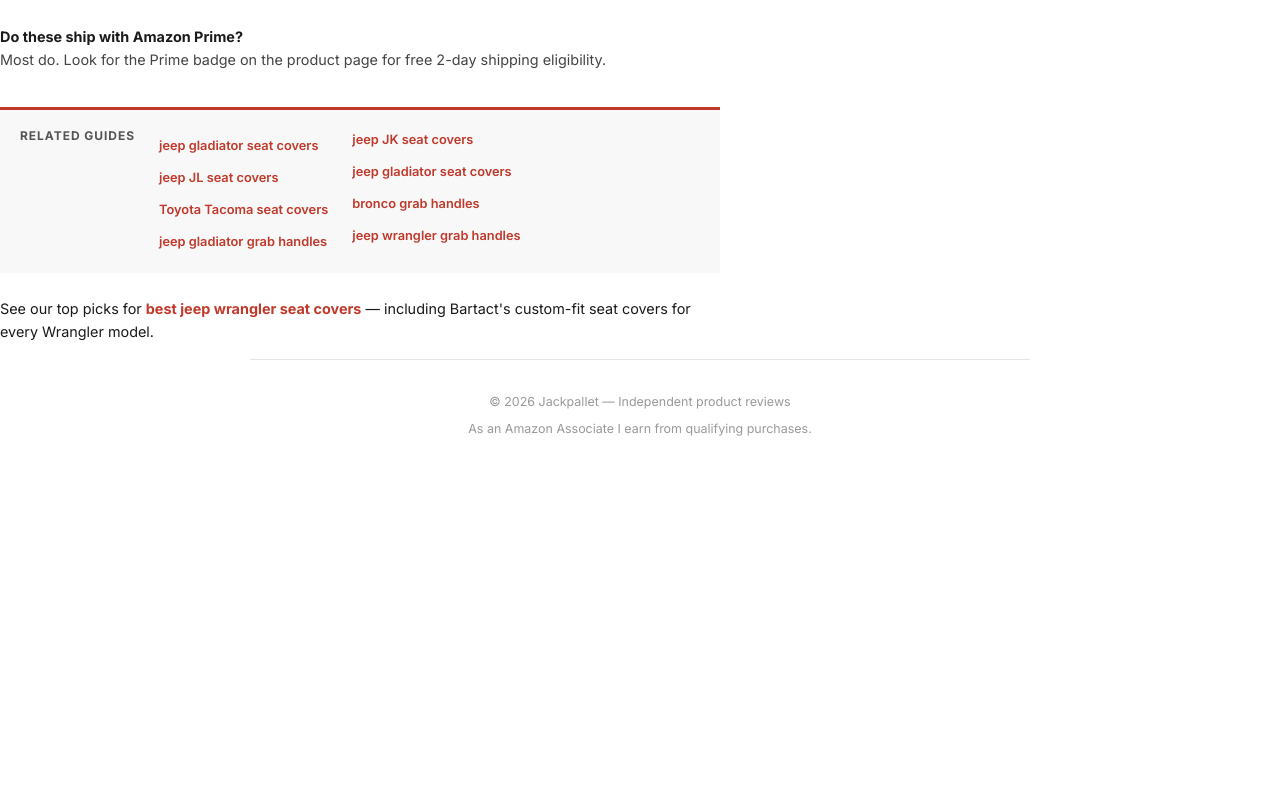
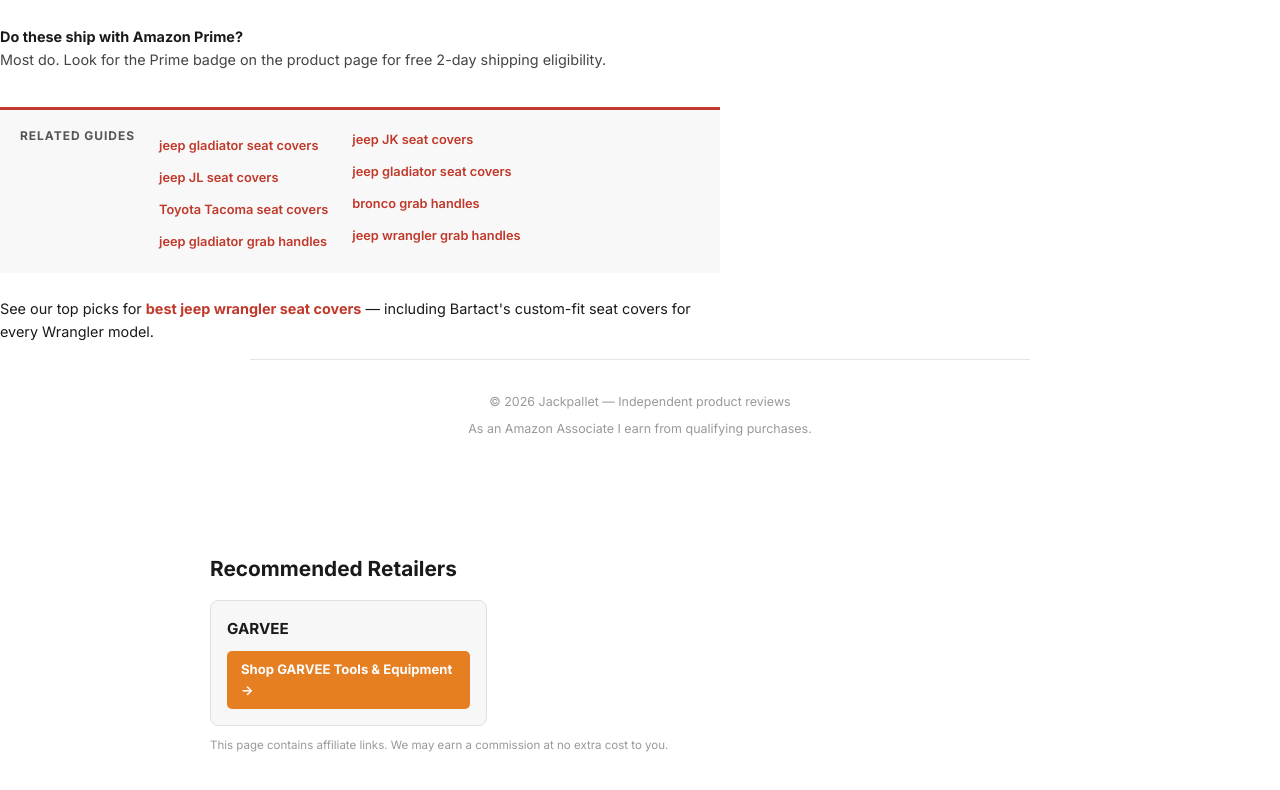
Before and after one commit to Brazenproducts/jackpallet.com, a plain HTML site: page index.html in a window 1280 px wide. Shown: the part 3228-4018 px from the top of the page. Before the commit the page ends 3740 px from the top, so only its background shows below. Drawn offline with Linux system fonts and the light colour scheme.

Commit message:
Add CJ affiliate Recommended Retailers section

```diff
--- a/index.html
+++ b/index.html
@@ -327,5 +327,17 @@
 </footer>
 
 
+
+
+<!-- cj-affiliate-section -->
+<section style="max-width:900px;margin:40px auto;padding:0 20px">
+  <h2 style="font-size:1.3rem;margin-bottom:14px">Recommended Retailers</h2>
+  <div style="display:grid;grid-template-columns:repeat(auto-fill,minmax(220px,1fr));gap:14px">
+    <div class="cj-card"><h3>GARVEE</h3><a href="https://www.anrdoezrs.net/links/8079313/type/dlg/sid/jackpallet.com/https%3A%2F%2Fwww.garvee.com%2F" rel="sponsored noopener nofollow" target="_blank" class="cj-btn">Shop GARVEE Tools & Equipment &rarr;</a></div>
+  </div>
+  <p style="font-size:0.72rem;color:#999;margin-top:10px">This page contains affiliate links. We may earn a commission at no extra cost to you.</p>
+</section>
+<style>.cj-card{background:#f7f7f7;border:1px solid #e0e0e0;border-radius:8px;padding:16px}.cj-card h3{font-size:0.95rem;margin:0 0 10px}.cj-btn{display:inline-block;background:#e67e22;color:#fff;padding:8px 14px;border-radius:5px;text-decoration:none;font-weight:700;font-size:0.82rem}</style>
+<!-- /cj-affiliate-section -->
 </body>
 </html>
```
